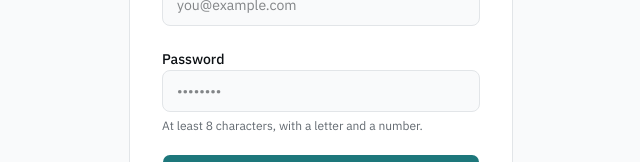
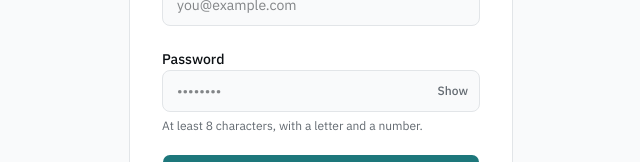
Before and after one commit to justmic007/medvision-web, a Next.js app: page /register in a window 1280 px wide. Shown: the part 371-533 px from the top of the page, without its empty margins (319-959 px from the left). Built offline with nearby package versions, Linux system fonts and the light colour scheme; no server answers.

Commit message:
Add show/hide password toggle on login and register
Add a reusable PasswordInput component (forwardRef so react-hook-form's register works) with a Show/Hide text toggle, and use it on the login and register forms.

```diff
--- a/app/login/page.tsx
+++ b/app/login/page.tsx
@@ -8,6 +8,7 @@ import { useAuth } from "@/lib/auth-context";
 import { ApiError } from "@/lib/api";
 import { loginSchema, type LoginValues } from "@/lib/validation";
 import { Button } from "@/components/ui/button";
+import { PasswordInput } from "@/components/password-input";
 
 export default function LoginPage() {
   const { login, user } = useAuth();
@@ -70,12 +71,7 @@ export default function LoginPage() {
           </Field>
 
           <Field label="Password" error={errors.password?.message}>
-            <input
-              type="password"
-              {...register("password")}
-              className="w-full rounded-lg border border-border bg-background px-3.5 py-2.5 text-sm focus:border-ring focus:ring-2 focus:ring-ring/30 focus:outline-none"
-              placeholder="••••••••"
-            />
+            <PasswordInput {...register("password")} />
           </Field>
 
           {serverError ? (
--- a/app/register/page.tsx
+++ b/app/register/page.tsx
@@ -7,6 +7,7 @@ import { register as apiRegister } from "@/lib/auth";
 import { ApiError } from "@/lib/api";
 import { registerSchema, type RegisterValues } from "@/lib/validation";
 import { Button } from "@/components/ui/button";
+import { PasswordInput } from "@/components/password-input";
 
 export default function RegisterPage() {
   const [serverError, setServerError] = useState("");
@@ -83,12 +84,7 @@ export default function RegisterPage() {
               error={errors.password?.message}
               hint="At least 8 characters, with a letter and a number."
             >
-              <input
-                type="password"
-                {...register("password")}
-                className="w-full rounded-lg border border-border bg-background px-3.5 py-2.5 text-sm focus:border-ring focus:ring-2 focus:ring-ring/30 focus:outline-none"
-                placeholder="••••••••"
-              />
+              <PasswordInput {...register("password")} />
             </Field>
 
             {serverError ? (
--- /dev/null
+++ b/components/password-input.tsx
@@ -0,0 +1,34 @@
+"use client";
+
+import { useState, forwardRef } from "react";
+
+/**
+ * A password <input> with a built-in Show/Hide toggle.
+ * Forwards the ref and spreads props (so react-hook-form's register works).
+ */
+export const PasswordInput = forwardRef<
+  HTMLInputElement,
+  React.InputHTMLAttributes<HTMLInputElement>
+>(function PasswordInput(props, ref) {
+  const [show, setShow] = useState(false);
+  return (
+    <div className="relative">
+      <input
+        ref={ref}
+        type={show ? "text" : "password"}
+        className="w-full rounded-lg border border-border bg-background px-3.5 py-2.5 pr-14 text-sm focus:border-ring focus:ring-2 focus:ring-ring/30 focus:outline-none"
+        placeholder="••••••••"
+        {...props}
+      />
+      <button
+        type="button"
+        onClick={() => setShow((v) => !v)}
+        className="absolute inset-y-0 right-0 flex items-center px-3 text-xs font-medium text-muted-foreground hover:text-foreground"
+        tabIndex={-1}
+        aria-label={show ? "Hide password" : "Show password"}
+      >
+        {show ? "Hide" : "Show"}
+      </button>
+    </div>
+  );
+});
```
